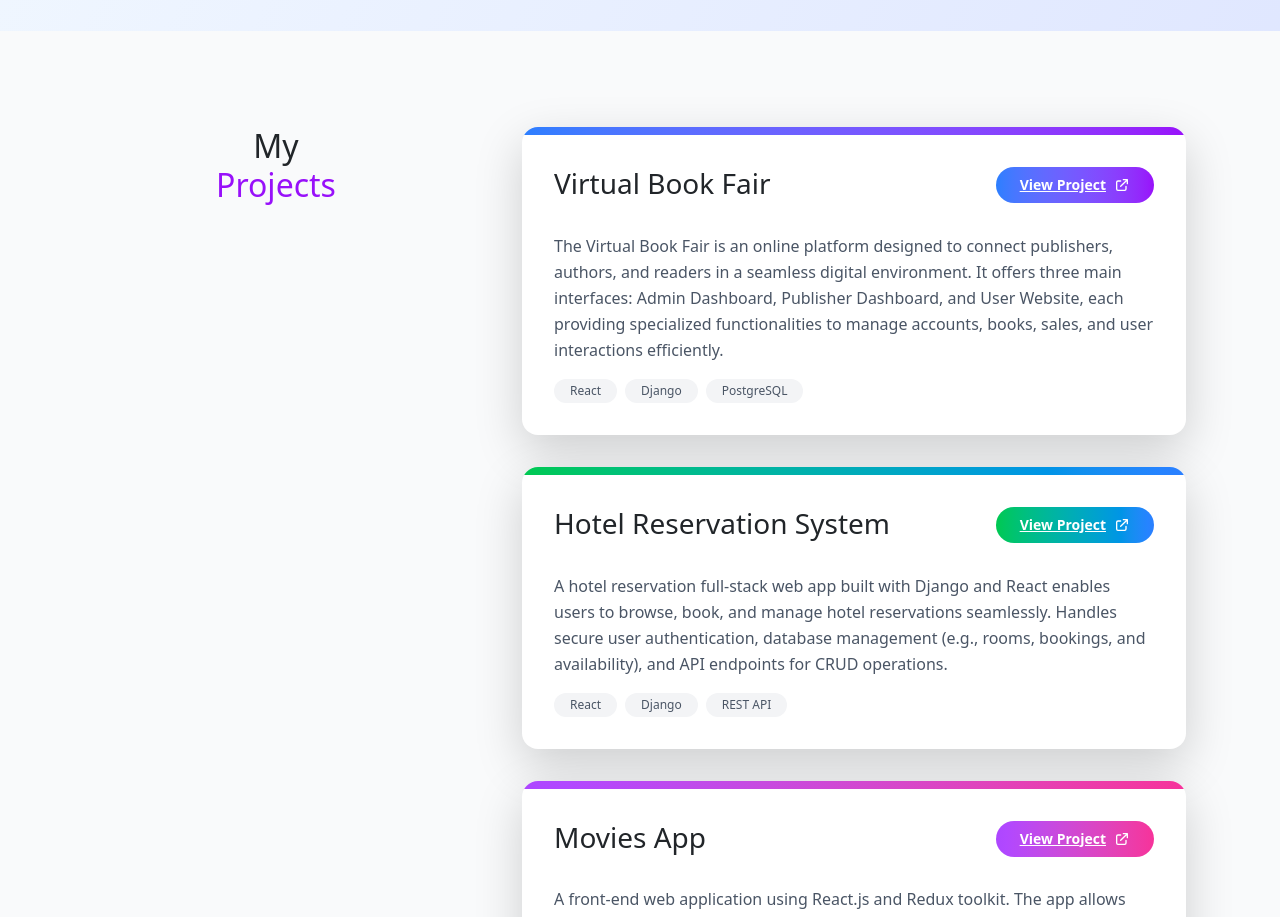
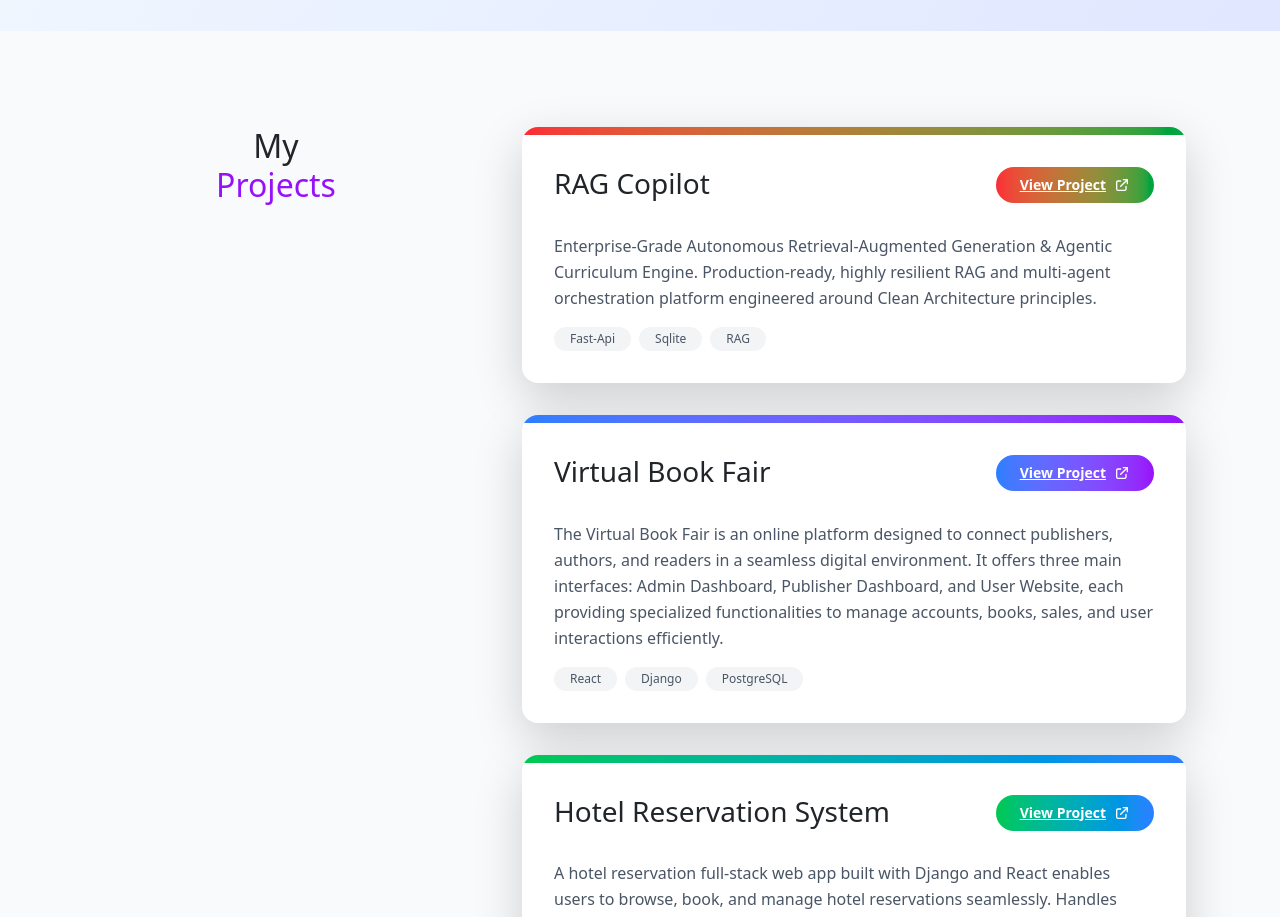
Before and after one commit to ibrahim-shahin23/Portfolio, a React (Vite) app: page / in a window 1280 px wide. Shown: the part 5480-6397 px from the top of the page. Built offline with nearby package versions, Linux system fonts and the light colour scheme.

Commit message:
add rag-copilot to projects list

```diff
--- a/src/components/Projects.jsx
+++ b/src/components/Projects.jsx
@@ -4,6 +4,13 @@ const Projects = () => {
   const [hoveredProject, setHoveredProject] = useState(null);
 
   const projects = [
+    {
+      title: "RAG Copilot",
+      description: "Enterprise-Grade Autonomous Retrieval-Augmented Generation & Agentic Curriculum Engine. Production-ready, highly resilient RAG and multi-agent orchestration platform engineered around Clean Architecture principles.",
+      link: "https://rag-copilot-chi.vercel.app/docs",
+      tech: ["Fast-Api", "Sqlite", "RAG"],
+      gradient: "from-red-500 to-green-600"
+    },
     {
       title: "Virtual Book Fair",
       description: "The Virtual Book Fair is an online platform designed to connect publishers, authors, and readers in a seamless digital environment. It offers three main interfaces: Admin Dashboard, Publisher Dashboard, and User Website, each providing specialized functionalities to manage accounts, books, sales, and user interactions efficiently.",
```
